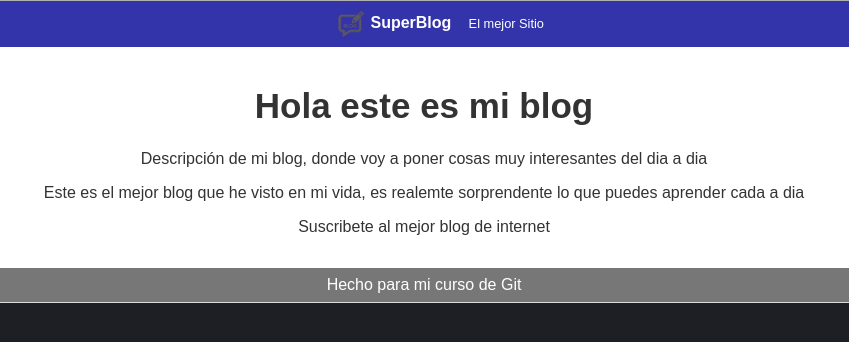
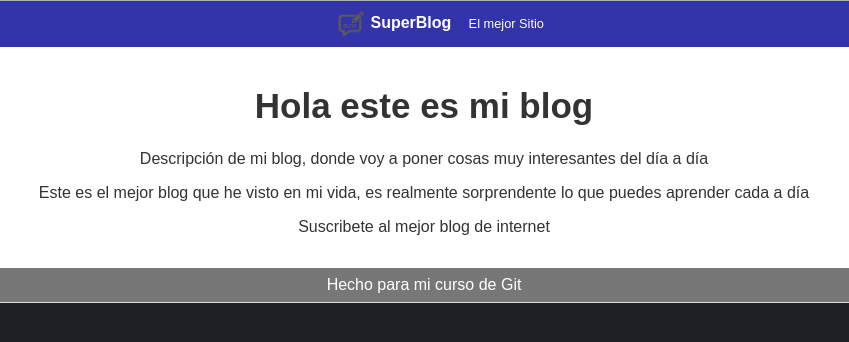
Before and after one commit to DCCARRENOM/Blog-pruebas-Curso-Git, a plain HTML site: page index.html in a window 1280 px wide. Shown: the full height of the page, 216-1065 px from the left. Drawn offline with Linux system fonts and the light colour scheme; files whose address does not match are found by name.

Commit message:
Corrección de tildes

```diff
--- a/index.html
+++ b/index.html
@@ -15,8 +15,8 @@
         </div>
         <div id="post">
             <h1>Hola este es mi blog</h1>
-            <p>Descripción de mi blog, donde voy a poner cosas muy interesantes del dia a dia</p>
-            <p>Este es el mejor blog que he visto en mi vida, es realemte sorprendente lo que puedes aprender cada a dia</p>
+            <p>Descripción de mi blog, donde voy a poner cosas muy interesantes del día a día</p>
+            <p>Este es el mejor blog que he visto en mi vida, es realmente sorprendente lo que puedes aprender cada a día</p>
             <p>Suscribete al mejor blog de internet</p>
         </div>
         <div id="footer">
```
